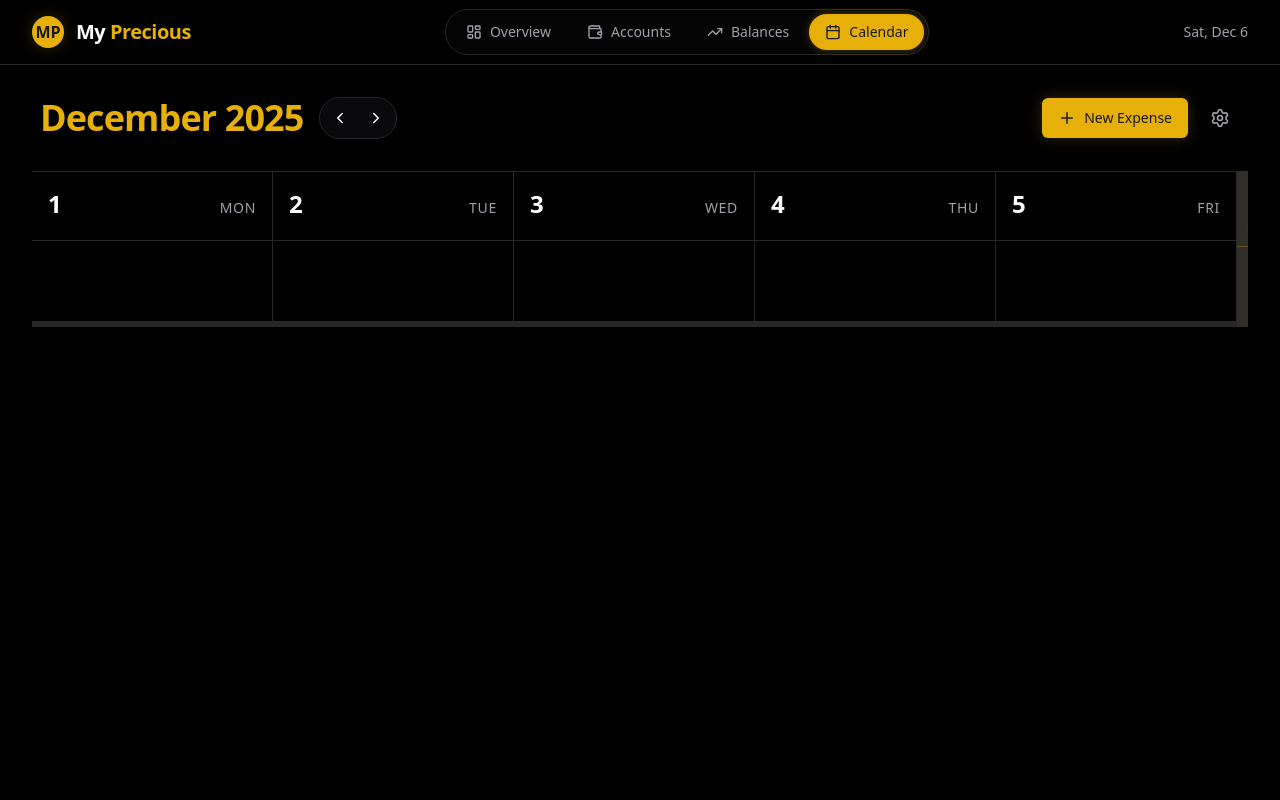
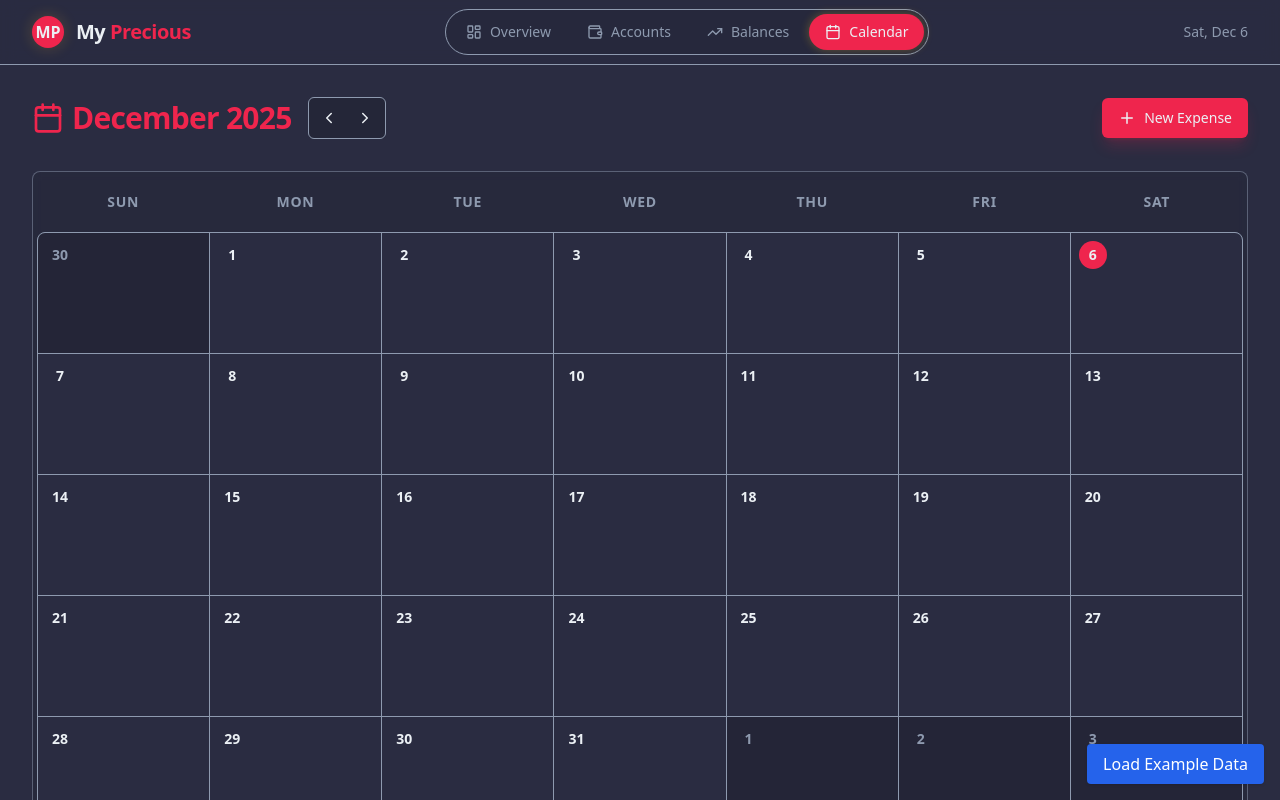
Before and after one commit to diasandredev/my-precious, a React (Vite) app: page / in a window 1280 px wide. Both pictures are taken after a click on the button "Calendar". Shown: the top 800 px of the page. Built offline with nearby package versions, Linux system fonts and the light colour scheme.

Commit message:
improve layout + add example data

```diff
--- a/src/App.jsx
+++ b/src/App.jsx
@@ -6,6 +6,7 @@ import { AccountsTab } from './components/features/AccountsTab';
 import { BalancesTab } from './components/features/BalancesTab';
 import { CalendarTab } from './components/features/CalendarTab';
 import { DashboardTab } from './components/features/DashboardTab';
+import { LoadExampleData } from './components/LoadExampleData';
 import { cn } from './lib/utils';
 
 function App() {
@@ -104,6 +105,7 @@ function App() {
           icon={<CalendarIcon size={20} />}
         />
       </nav>
+      <LoadExampleData />
     </div>
   );
 }
--- /dev/null
+++ b/src/components/LoadExampleData.jsx
@@ -0,0 +1,84 @@
+import { useState } from 'react';
+import { useData } from '../contexts/DataContext';
+import { v4 as uuidv4 } from 'uuid';
+
+export function LoadExampleData() {
+    const { data, addAccount, addSnapshot } = useData();
+    const [status, setStatus] = useState('idle');
+
+    const loadData = async () => {
+        setStatus('loading');
+
+        try {
+            // Dynamic import to avoid build errors if file is missing
+            const module = await import('../example-data.json');
+            const { accounts: accountsData, rows } = module.default;
+
+            const accountIds = {};
+
+            // 1. Create or find accounts
+            accountsData.forEach(accData => {
+                const existing = data.accounts.find(a => a.name === accData.name);
+                if (existing) {
+                    accountIds[accData.name] = existing.id;
+                } else {
+                    const newId = uuidv4();
+                    addAccount({ ...accData, id: newId });
+                    accountIds[accData.name] = newId;
+                }
+            });
+
+            // 2. Create snapshots
+            // We need to map the values array to the account IDs
+            // Order: ITAU, Nubank, C6, XP, Criptos, Dólar/Euro, Extras
+            // We assume the order in 'rows.values' matches the order in 'accountsData'
+            // Let's verify this assumption or make it robust.
+            // The JSON structure I created has 'accounts' as a list.
+            // The 'rows' values correspond to these accounts in order.
+
+            const accountOrder = accountsData.map(a => a.name);
+
+            rows.forEach(row => {
+                const balances = {};
+                row.values.forEach((val, index) => {
+                    const accName = accountOrder[index];
+                    const accId = accountIds[accName];
+                    if (accId) {
+                        balances[accId] = val;
+                    }
+                });
+
+                addSnapshot({
+                    date: row.date,
+                    balances: balances
+                });
+            });
+
+            setStatus('done');
+            setTimeout(() => setStatus('idle'), 2000);
+        } catch (error) {
+            console.error('Failed to load example data:', error);
+            setStatus('error');
+            alert('Failed to load example data. Make sure src/example-data.json exists.');
+            setTimeout(() => setStatus('idle'), 3000);
+        }
+    };
+
+    return (
+        <div className="fixed bottom-4 right-4 z-50">
+            <button
+                onClick={loadData}
+                disabled={status === 'loading'}
+                className={`px-4 py-2 rounded shadow text-white transition-colors ${status === 'error' ? 'bg-red-600 hover:bg-red-700' :
+                        status === 'done' ? 'bg-green-600 hover:bg-green-700' :
+                            'bg-blue-600 hover:bg-blue-700'
+                    } disabled:opacity-50`}
+            >
+                {status === 'loading' ? 'Loading...' :
+                    status === 'done' ? 'Done!' :
+                        status === 'error' ? 'Error!' :
+                            'Load Example Data'}
+            </button>
+        </div>
+    );
+}
--- a/src/components/features/CalendarTab.jsx
+++ b/src/components/features/CalendarTab.jsx
@@ -1,8 +1,8 @@
 import { useState } from 'react';
-import { format, startOfMonth, endOfMonth, eachDayOfInterval, isSameDay, addMonths, subMonths, isToday, getDate } from 'date-fns';
-import { ChevronLeft, ChevronRight, Plus, Trash2, Settings } from 'lucide-react';
+import { format, startOfMonth, endOfMonth, eachDayOfInterval, isSameDay, addMonths, subMonths, isToday, getDate, startOfWeek, endOfWeek } from 'date-fns';
+import { ChevronLeft, ChevronRight, Plus, Trash2, Settings, Calendar as CalendarIcon, DollarSign } from 'lucide-react';
 import { useData } from '../../contexts/DataContext';
-import { Button, Input, Label, Modal } from '../ui';
+import { Button, Input, Label, Modal, Card } from '../ui';
 import { cn } from '../../lib/utils';
 
 export function CalendarTab() {
@@ -17,9 +17,14 @@ export function CalendarTab() {
         frequency: 'Monthly'
     });
 
-    const daysInMonth = eachDayOfInterval({
-        start: startOfMonth(currentMonth),
-        end: endOfMonth(currentMonth)
+    const monthStart = startOfMonth(currentMonth);
+    const monthEnd = endOfMonth(monthStart);
+    const startDate = startOfWeek(monthStart);
+    const endDate = endOfWeek(monthEnd);
+
+    const calendarDays = eachDayOfInterval({
+        start: startDate,
+        end: endDate
     });
 
     const handlePrevMonth = () => setCurrentMonth(subMonths(currentMonth, 1));
@@ -39,122 +44,162 @@ export function CalendarTab() {
 
     const getExpensesForDay = (day) => {
         const dayNum = getDate(day);
+        // Only show expenses for days in the current month to avoid confusion,
+        // or show them if they match the day number?
+        // Fixed expenses are usually "Day X of every month".
+        // So we should check if the day is in the currently viewed month,
+        // OR just match the day number if we assume it applies to all displayed days.
+        // But typically fixed expenses are monthly.
+        // Let's only show for days within the current month view to keep it clean,
+        // or if it's the padding days, show for that month?
+        // Simpler: Match day number.
         return data.fixedExpenses.filter(expense => expense.dayDue === dayNum);
     };
 
+    const totalFixedExpenses = data.fixedExpenses.reduce((acc, curr) => acc + curr.amount, 0);
+
     return (
-        <div className="h-full flex flex-col">
+        <div className="space-y-8 pb-8">
             {/* Calendar Header */}
-            <div className="flex items-center justify-between mb-8 px-2">
+            <div className="flex items-center justify-between">
                 <div className="flex items-center gap-4">
-                    <h2 className="text-4xl font-bold text-primary tracking-tight">
+                    <h2 className="text-3xl font-bold text-primary tracking-tight flex items-center gap-2">
+                        <CalendarIcon className="h-8 w-8" />
                         {format(currentMonth, 'MMMM yyyy')}
                     </h2>
-                    <div className="flex items-center gap-1 bg-card rounded-full p-1 border">
-                        <Button variant="ghost" size="icon" onClick={handlePrevMonth} className="h-8 w-8 rounded-full">
+                    <div className="flex items-center gap-1 bg-card rounded-md p-1 border">
+                        <Button variant="ghost" size="icon" onClick={handlePrevMonth} className="h-8 w-8">
                             <ChevronLeft size={18} />
                         </Button>
-                        <Button variant="ghost" size="icon" onClick={handleNextMonth} className="h-8 w-8 rounded-full">
+                        <Button variant="ghost" size="icon" onClick={handleNextMonth} className="h-8 w-8">
                             <ChevronRight size={18} />
                         </Button>
                     </div>
                 </div>
 
-                <div className="flex items-center gap-3">
-                    <Button onClick={() => setIsModalOpen(true)} className="gap-2">
-                        <Plus size={18} />
-                        <span>New Expense</span>
-                    </Button>
-                    <Button variant="ghost" size="icon" className="text-muted-foreground hover:text-foreground">
-                        <Settings size={20} />
-                    </Button>
-                </div>
+                <Button onClick={() => setIsModalOpen(true)} className="gap-2 shadow-lg shadow-primary/20">
+                    <Plus size={18} />
+                    <span>New Expense</span>
+                </Button>
             </div>
 
-            {/* Column-based Calendar View */}
-            <div className="flex-1 overflow-x-auto pb-4 custom-scrollbar">
-                <div className="flex gap-px h-full min-w-max bg-border border-t">
-                    {daysInMonth.map(day => {
+            {/* Grid Calendar View */}
+            <Card className="p-1 bg-card/50 backdrop-blur-sm border-border/50">
+                <div className="grid grid-cols-7 mb-1">
+                    {['Sun', 'Mon', 'Tue', 'Wed', 'Thu', 'Fri', 'Sat'].map(day => (
+                        <div key={day} className="p-4 text-center text-sm font-semibold text-muted-foreground uppercase tracking-wider">
+                            {day}
+                        </div>
+                    ))}
+                </div>
+                <div className="grid grid-cols-7 gap-px bg-border rounded-lg overflow-hidden border border-border">
+                    {calendarDays.map((day, dayIdx) => {
                         const expenses = getExpensesForDay(day);
+                        const isCurrentMonth = day.getMonth() === currentMonth.getMonth();
                         const isCurrentDay = isToday(day);
 
                         return (
                             <div
                                 key={day.toString()}
                                 className={cn(
-                                    "flex flex-col w-[240px] bg-background h-full group relative transition-colors",
-                                    isCurrentDay && "bg-primary/5"
+                                    "min-h-[120px] p-2 transition-colors relative group flex flex-col gap-1",
+                                    !isCurrentMonth ? "bg-[rgb(36,37,55)] text-muted-foreground/50" : "bg-background",
+                                    isCurrentMonth && "hover:bg-[#35374C]"
                                 )}
+                                onClick={() => {
+                                    setFormData(prev => ({ ...prev, dayDue: getDate(day).toString() }));
+                                    setIsModalOpen(true);
+                                }}
                             >
-                                {/* Day Header */}
-                                <div className={cn(
-                                    "p-4 border-b",
-                                    isCurrentDay ? "border-primary/30" : "border-border"
-                                )}>
-                                    <div className="flex items-baseline justify-between mb-1">
-                                        <span className={cn(
-                                            "text-2xl font-bold",
-                                            isCurrentDay ? "text-primary" : "text-foreground"
-                                        )}>
-                                            {format(day, 'd')}
+                                <div className="flex items-center justify-between">
+                                    <span className={cn(
+                                        "text-sm font-semibold h-7 w-7 flex items-center justify-center rounded-full",
+                                        isCurrentDay ? "bg-primary text-primary-foreground" : "text-foreground",
+                                        !isCurrentMonth && "text-muted-foreground"
+                                    )}>
+                                        {format(day, 'd')}
+                                    </span>
+                                    {expenses.length > 0 && (
+                                        <span className="text-[10px] font-bold text-muted-foreground">
+                                            {new Intl.NumberFormat('pt-BR', { style: 'currency', currency: 'BRL' }).format(expenses.reduce((a, b) => a + b.amount, 0))}
                                         </span>
-                                        <span className="text-sm font-medium text-muted-foreground uppercase tracking-wider">
-                                            {format(day, 'EEE')}
-                                        </span>
-                                    </div>
-                                    {isCurrentDay && (
-                                        <div className="h-0.5 w-full bg-primary mt-2 shadow-[0_0_10px_hsl(var(--primary))]" />
                                     )}
                                 </div>
 
-                                {/* Day Content */}
-                                <div className="flex-1 p-3 space-y-3 overflow-y-auto">
+                                <div className="flex-1 flex flex-col gap-1 mt-1 overflow-y-auto custom-scrollbar max-h-[80px]">
                                     {expenses.map(expense => (
                                         <div
                                             key={expense.id}
-                                            className="group/card relative p-3 rounded-lg bg-card border hover:border-primary/50 hover:bg-accent transition-all cursor-pointer shadow-sm"
+                                            className="text-xs p-1.5 rounded bg-card border border-border/50 truncate group/item hover:border-primary/50 transition-colors flex items-center justify-between"
+                                            title={`${expense.name} - R$ ${expense.amount}`}
+                                            onClick={(e) => e.stopPropagation()}
                                         >
-                                            <div className="flex items-start justify-between mb-2">
-                                                <span className="text-[10px] font-bold px-2 py-0.5 rounded-full bg-primary/10 text-primary border border-primary/20 uppercase tracking-wider">
-                                                    Bill
-                                                </span>
-                                                <button
-                                                    onClick={(e) => { e.stopPropagation(); deleteFixedExpense(expense.id); }}
-                                                    className="opacity-0 group-hover/card:opacity-100 text-destructive hover:bg-destructive/10 p-1 rounded transition-all"
-                                                >
-                                                    <Trash2 size={14} />
-                                                </button>
-                                            </div>
-
-                                            <h4 className="text-sm font-medium text-foreground mb-1 truncate" title={expense.name}>
-                                                {expense.name}
-                                            </h4>
-                                            <p className="text-xs text-muted-foreground font-mono">
-                                                {new Intl.NumberFormat('pt-BR', { style: 'currency', currency: 'BRL' }).format(expense.amount)}
-                                            </p>
+                                            <span className="truncate flex-1">{expense.name}</span>
+                                            <button
+                                                onClick={(e) => { e.stopPropagation(); deleteFixedExpense(expense.id); }}
+                                                className="opacity-0 group-hover/item:opacity-100 text-destructive hover:bg-destructive/10 p-0.5 rounded ml-1"
+                                            >
+                                                <Trash2 size={10} />
+                                            </button>
                                         </div>
                                     ))}
-
-                                    {/* Empty State Placeholder on Hover */}
-                                    <div className="opacity-0 group-hover:opacity-100 transition-opacity flex justify-center pt-4">
-                                        <Button
-                                            variant="outline"
-                                            size="icon"
-                                            onClick={() => {
-                                                setFormData(prev => ({ ...prev, dayDue: getDate(day).toString() }));
-                                                setIsModalOpen(true);
-                                            }}
-                                            className="rounded-full border-dashed border-muted-foreground/50 text-muted-foreground hover:text-primary hover:border-primary"
-                                        >
-                                            <Plus size={16} />
-                                        </Button>
-                                    </div>
+                                </div>
+                                <div className="absolute inset-0 flex items-center justify-center opacity-0 group-hover:opacity-100 pointer-events-none">
+                                    <Plus className="text-muted-foreground/50 w-8 h-8" />
                                 </div>
                             </div>
                         );
                     })}
                 </div>
-            </div>
+            </Card>
+
+            {/* Fixed Expenses List Section */}
+            < div className="space-y-4" >
+                <div className="flex items-center justify-between">
+                    <h3 className="text-xl font-bold text-foreground flex items-center gap-2">
+                        <DollarSign className="text-primary" />
+                        Fixed Expenses List
+                    </h3>
+                    <div className="text-sm text-muted-foreground bg-card px-3 py-1 rounded-full border">
+                        Total Monthly: <span className="text-foreground font-bold">{new Intl.NumberFormat('pt-BR', { style: 'currency', currency: 'BRL' }).format(totalFixedExpenses)}</span>
+                    </div>
+                </div>
+
+                <div className="grid grid-cols-1 md:grid-cols-2 lg:grid-cols-3 gap-4">
+                    {data.fixedExpenses.sort((a, b) => a.dayDue - b.dayDue).map(expense => (
+                        <Card key={expense.id} className="p-4 flex items-center justify-between group hover:border-primary/50 transition-all">
+                            <div className="flex items-center gap-4">
+                                <div className="h-10 w-10 rounded-full bg-primary/10 flex items-center justify-center text-primary font-bold">
+                                    {expense.dayDue}
+                                </div>
+                                <div>
+                                    <div className="font-semibold text-foreground">{expense.name}</div>
+                                    <div className="text-sm text-muted-foreground">{expense.frequency}</div>
+                                </div>
+                            </div>
+                            <div className="flex items-center gap-3">
+                                <div className="font-mono font-medium text-foreground">
+                                    {new Intl.NumberFormat('pt-BR', { style: 'currency', currency: 'BRL' }).format(expense.amount)}
+                                </div>
+                                <Button
+                                    variant="ghost"
+                                    size="icon"
+                                    onClick={() => deleteFixedExpense(expense.id)}
+                                    className="opacity-0 group-hover:opacity-100 text-destructive hover:text-destructive hover:bg-destructive/10 h-8 w-8"
+                                >
+                                    <Trash2 size={16} />
+                                </Button>
+                            </div>
+                        </Card>
+                    ))}
+
+                    {data.fixedExpenses.length === 0 && (
+                        <div className="col-span-full py-8 text-center text-muted-foreground border border-dashed border-border rounded-xl bg-card/50">
+                            No fixed expenses registered. Click "New Expense" to add one.
+                        </div>
+                    )}
+                </div>
+            </div >
 
             <Modal
                 isOpen={isModalOpen}
@@ -206,6 +251,6 @@ export function CalendarTab() {
                     </div>
                 </form>
             </Modal>
-        </div>
+        </div >
     );
 }
--- a/src/components/ui/Button.jsx
+++ b/src/components/ui/Button.jsx
@@ -8,7 +8,7 @@ const buttonVariants = cva(
     {
         variants: {
             variant: {
-                default: "bg-primary text-primary-foreground hover:bg-primary/90 shadow-[0_0_15px_rgba(251,191,36,0.2)] hover:shadow-[0_0_20px_rgba(251,191,36,0.4)]",
+                default: "bg-primary text-primary-foreground hover:bg-primary/90 shadow-[0_0_15px_rgba(239,35,60,0.3)] hover:shadow-[0_0_20px_rgba(239,35,60,0.5)]",
                 destructive:
                     "bg-destructive text-destructive-foreground hover:bg-destructive/90",
                 outline:
--- a/src/contexts/DataContext.jsx
+++ b/src/contexts/DataContext.jsx
@@ -27,7 +27,11 @@ export function DataProvider({ children }) {
     const addAccount = (account) => {
         setData(prev => ({
             ...prev,
-            accounts: [...prev.accounts, { ...account, id: uuidv4(), createdAt: new Date().toISOString() }]
+            accounts: [...prev.accounts, {
+                ...account,
+                id: account.id || uuidv4(),
+                createdAt: account.createdAt || new Date().toISOString()
+            }]
         }));
     };
 
@@ -60,7 +64,7 @@ export function DataProvider({ children }) {
             // Add new
             return {
                 ...prev,
-                snapshots: [...prev.snapshots, { ...snapshot, id: uuidv4() }]
+                snapshots: [...prev.snapshots, { ...snapshot, id: snapshot.id || uuidv4() }]
             };
         });
     };
--- a/src/index.css
+++ b/src/index.css
@@ -4,38 +4,61 @@
 
 @layer base {
   :root {
-    --background: 0 0% 0%;
-    /* Black */
-    --foreground: 0 0% 100%;
-    /* White */
+    /*
+      Palette v2:
+      #2B2D42 (Dark Blue/Black) -> 235 21% 21%
+      #8D99AE (Cool Grey) -> 218 17% 62%
+      #EDF2F4 (Off White) -> 210 29% 94%
+      #EF233C (Red) -> 348 86% 54%
+      #D90429 (Dark Red) -> 350 95% 43%
+    */
 
-    --card: 240 10% 3.9%;
-    /* Zinc 950 */
-    --card-foreground: 0 0% 98%;
+    --background: 235 21% 21%;
+    /* #2B2D42 */
+    --foreground: 210 29% 94%;
+    /* #EDF2F4 */
 
-    --popover: 240 10% 3.9%;
-    --popover-foreground: 0 0% 98%;
+    --card: 235 21% 18%;
+    /* Slightly darker than bg for contrast, or use #8D99AE for light cards? Sticking to dark theme: Darker version of #2B2D42 */
+    --card-foreground: 210 29% 94%;
+    /* #EDF2F4 */
 
-    --primary: 45 93% 47%;
-    /* Amber 500/400 Gold-ish */
-    --primary-foreground: 240 5.9% 10%;
+    --popover: 235 21% 21%;
+    /* #2B2D42 */
+    --popover-foreground: 210 29% 94%;
+    /* #EDF2F4 */
 
-    --secondary: 240 3.7% 15.9%;
-    /* Zinc 800 */
-    --secondary-foreground: 0 0% 98%;
+    --primary: 348 86% 54%;
+    /* #EF233C */
+    --primary-foreground: 210 29% 94%;
+    /* #EDF2F4 */
 
-    --muted: 240 3.7% 15.9%;
-    --muted-foreground: 240 5% 64.9%;
+    --secondary: 218 17% 62%;
+    /* #8D99AE */
+    --secondary-foreground: 235 21% 21%;
+    /* #2B2D42 */
 
-    --accent: 240 3.7% 15.9%;
-    --accent-foreground: 0 0% 98%;
+    --muted: 235 21% 15%;
+    /* Darker background */
+    --muted-foreground: 218 17% 62%;
+    /* #8D99AE */
 
-    --destructive: 0 62.8% 30.6%;
-    --destructive-foreground: 0 0% 98%;
+    --accent: 218 17% 62%;
+    /* #8D99AE */
+    --accent-foreground: 235 21% 21%;
+    /* #2B2D42 */
 
-    --border: 240 3.7% 15.9%;
-    --input: 240 3.7% 15.9%;
-    --ring: 240 4.9% 83.9%;
+    --destructive: 350 95% 43%;
+    /* #D90429 */
+    --destructive-foreground: 210 29% 94%;
+    /* #EDF2F4 */
+
+    --border: 218 17% 62%;
+    /* #8D99AE */
+    --input: 218 17% 62%;
+    /* #8D99AE */
+    --ring: 348 86% 54%;
+    /* #EF233C */
 
     --radius: 0.5rem;
   }
```
Also changed, not shown: 1 other file (tests, documents, lock files or other folders).
